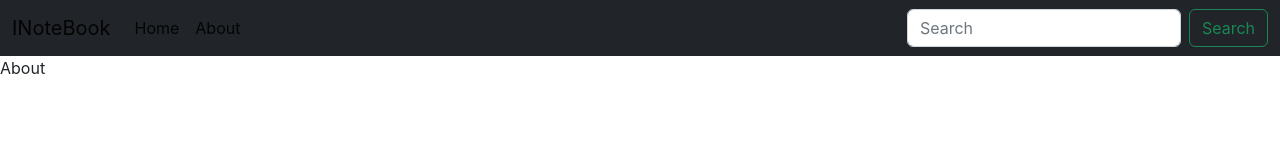
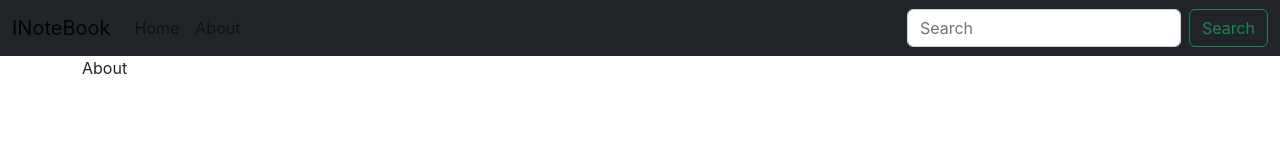
Before and after one commit to Faisal-Ismail65/inotebook, a React (Create React App) app: page /about in a window 1280 px wide. Shown: the top 160 px of the page. Built offline with nearby package versions, Linux system fonts and the light colour scheme.

Commit message:
adding context api

```diff
--- a/src/App.js
+++ b/src/App.js
@@ -2,15 +2,20 @@ import Navbar from './components/Navbar';
 import Home from './components/Home';
 import About from './components/About';
 import {BrowserRouter as Router, Routes, Route} from 'react-router-dom';
+import NoteState from './context/notes/noteState';
 function App() {
   return (
+    <NoteState>
     <Router>
       <Navbar/>
+      <div className="container">
       <Routes>
       <Route exact path='/' element={<Home/>} />
       <Route exact path='/about' element={<About/>}/>
       </Routes>
+      </div>
     </Router>
+    </NoteState>
   );
 }
 
--- a/src/components/Home.js
+++ b/src/components/Home.js
@@ -5,5 +5,4 @@ const Home = () => {
     <h1 className='text-center'>INoteBook</h1>
   )
 }
-
 export default Home
--- a/src/components/Navbar.js
+++ b/src/components/Navbar.js
@@ -1,8 +1,9 @@
 import React from 'react'
-import {Link} from 'react-router-dom';
+import {Link, useLocation} from 'react-router-dom';
 const Navbar = () => {
+  let location =useLocation();
   return (
-    <nav className="navbar navbar-expand-lg bg-dark">
+    <nav className="navbar navbar-expand-lg navabar-dark bg-dark">
   <div className="container-fluid">
     <Link className="navbar-brand" to="/">INoteBook</Link>
     <button className="navbar-toggler" type="button" data-bs-toggle="collapse" data-bs-target="#navbarSupportedContent" aria-controls="navbarSupportedContent" aria-expanded="false" aria-label="Toggle navigation">
@@ -11,10 +12,10 @@ const Navbar = () => {
     <div className="collapse navbar-collapse" id="navbarSupportedContent">
       <ul className="navbar-nav me-auto mb-2 mb-lg-0">
         <li className="nav-item">
-          <Link className="nav-link active" to="/">Home</Link>
+          <Link className={`nav-link ${location.pathname === "/" ? "active" : "" }`} to="/">Home</Link>
         </li>
         <li className="nav-item">
-          <Link className="nav-link active" to="/about">About</Link>
+          <Link className={`nav-link ${location.pathname === "/" ? "active" : "" }`} to="/about">About</Link>
         </li>
       </ul>
       <form className="d-flex" role="search">
--- /dev/null
+++ b/src/context/notes/NoteContext.js
@@ -0,0 +1,6 @@
+import { createContext } from "react";
+
+const noteContext = createContext();
+
+
+export default noteContext;
--- /dev/null
+++ b/src/context/notes/NoteState.js
@@ -0,0 +1,15 @@
+import NoteContext from "./NoteContext";
+
+const NoteState = (props) => {
+    const state = {
+        name : "faisal",
+        class : "it"
+    }
+    return (
+        <NoteContext.Provider value={state} >
+            {props.children}
+        </NoteContext.Provider>
+    )
+}
+
+export default NoteState;
```
